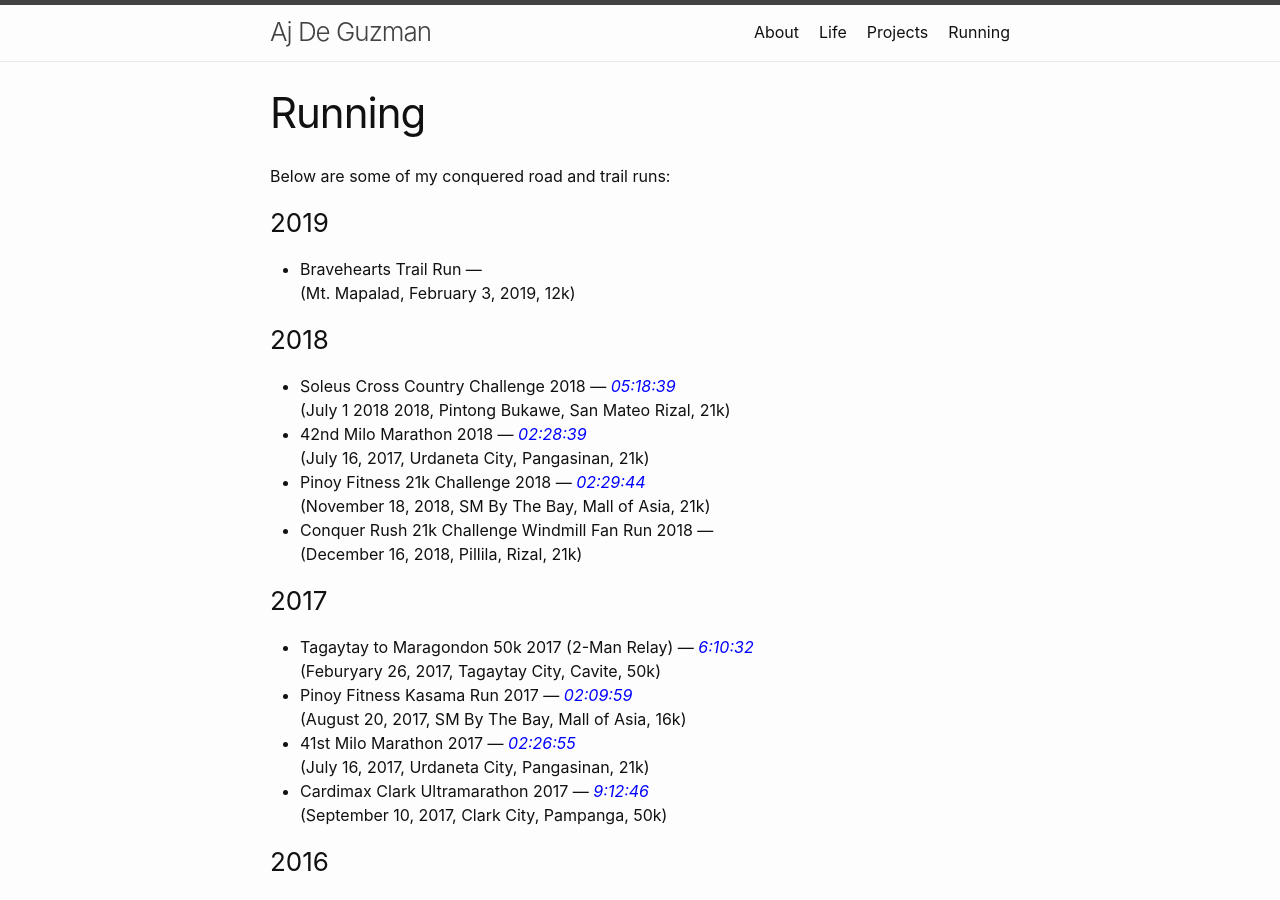
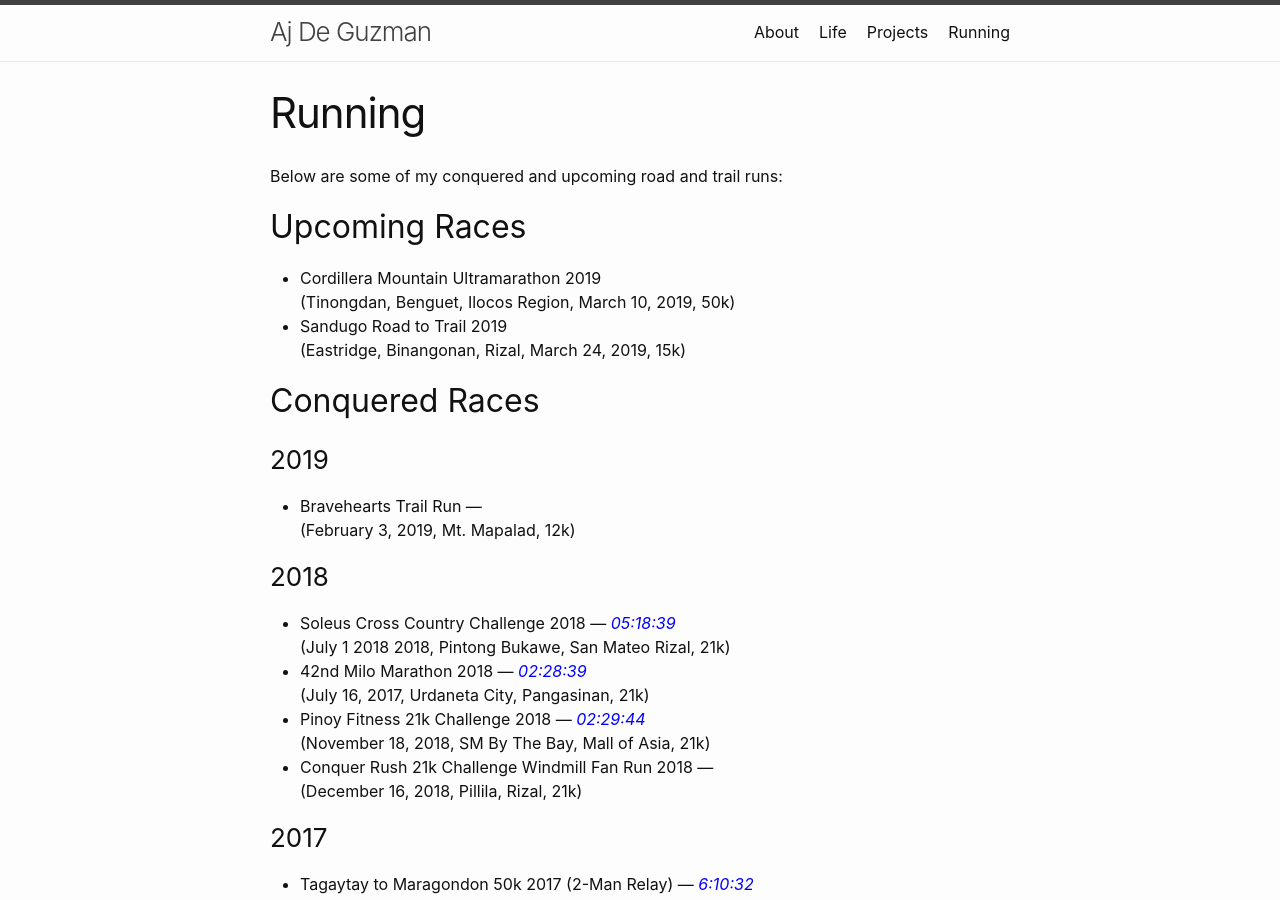
Before and after one commit to ajdeguzman/ajdeguzman.github.io, a Jekyll site: the page built from running.md, in a window 1280 px wide and 900 px high. Built offline with Jekyll 4.4.1, drawn with Linux system fonts in a browser that asks for light colours.

Commit message:
Added upcoming races

```diff
--- a/running.md
+++ b/running.md
@@ -4,11 +4,19 @@ title: Running
 permalink: /running/
 ---
 
-Below are some of my conquered road and trail runs:
+Below are some of my conquered and upcoming road and trail runs:
+
+## Upcoming Races
+- Cordillera Mountain Ultramarathon 2019
+<br> (Tinongdan, Benguet, Ilocos Region, March 10, 2019, 50k)
+- Sandugo Road to Trail 2019
+<br> (Eastridge, Binangonan, Rizal, March 24, 2019, 15k)
+
+## Conquered Races
 
 ### 2019
 - Bravehearts Trail Run —
-<br> (Mt. Mapalad, February 3, 2019, 12k)
+<br> (February 3, 2019, Mt. Mapalad, 12k)
 
 ### 2018
 - Soleus Cross Country Challenge 2018 — *05:18:39*{: style="color: blue"}
```
